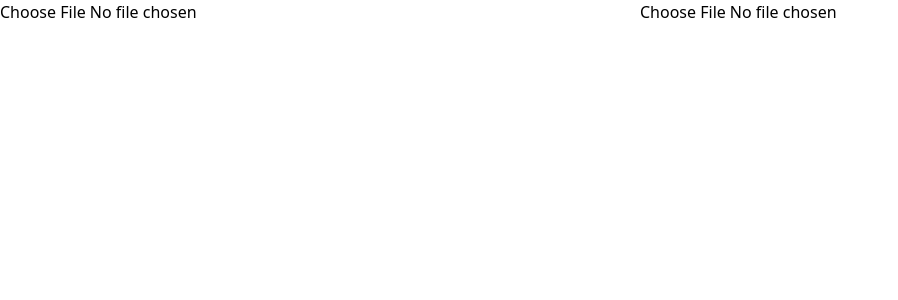
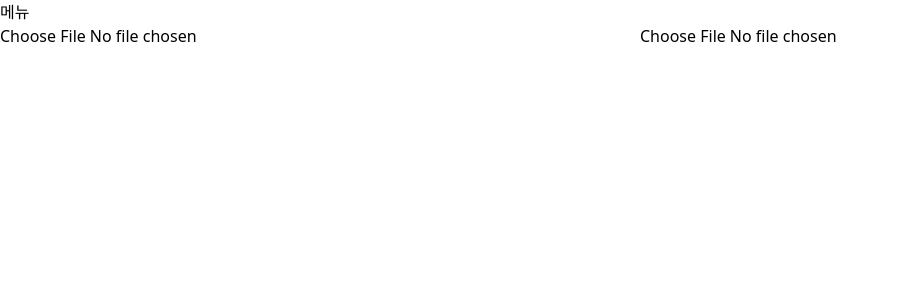
Before and after one commit to no-salt-fries/diffsheet, a React (Vite) app: page / in a window 1280 px wide. Shown: the top 300 px of the page, without its empty margins (0-898 px from the left). Built offline with nearby package versions, Linux system fonts and the light colour scheme.

Commit message:
canvas-datagird 높이 설정

```diff
--- a/src/App.tsx
+++ b/src/App.tsx
@@ -6,12 +6,16 @@ const App = () => {
   const [loading, setLoading] = useState<boolean>(false);
 
   return (
-    <div className="flex w-full">
-      <div className="w-1/2">
-        <WorkBook setLoading={setLoading} />
-      </div>
-      <div className="w-1/2">
-        <WorkBook setLoading={setLoading} />
+    <div className="flex flex-col">
+      <div>메뉴</div>
+
+      <div className="flex flex-1 w-full">
+        <div className="w-1/2">
+          <WorkBook setLoading={setLoading} />
+        </div>
+        <div className="w-1/2">
+          <WorkBook setLoading={setLoading} />
+        </div>
       </div>
     </div>
   );
--- a/src/components/DataGrid.tsx
+++ b/src/components/DataGrid.tsx
@@ -46,6 +46,9 @@ const DataGrid: React.FC<DataGridProps> = ({ data }) => {
       grid.style.height = "100%";
       grid.style.width = "100%";
 
+      containerRef.current.style.width = "100%";
+      containerRef.current.style.height = window.innerHeight - 200 + "px";
+
       grid.data = selectedData;
       gridRef.current = grid;
     }
```
